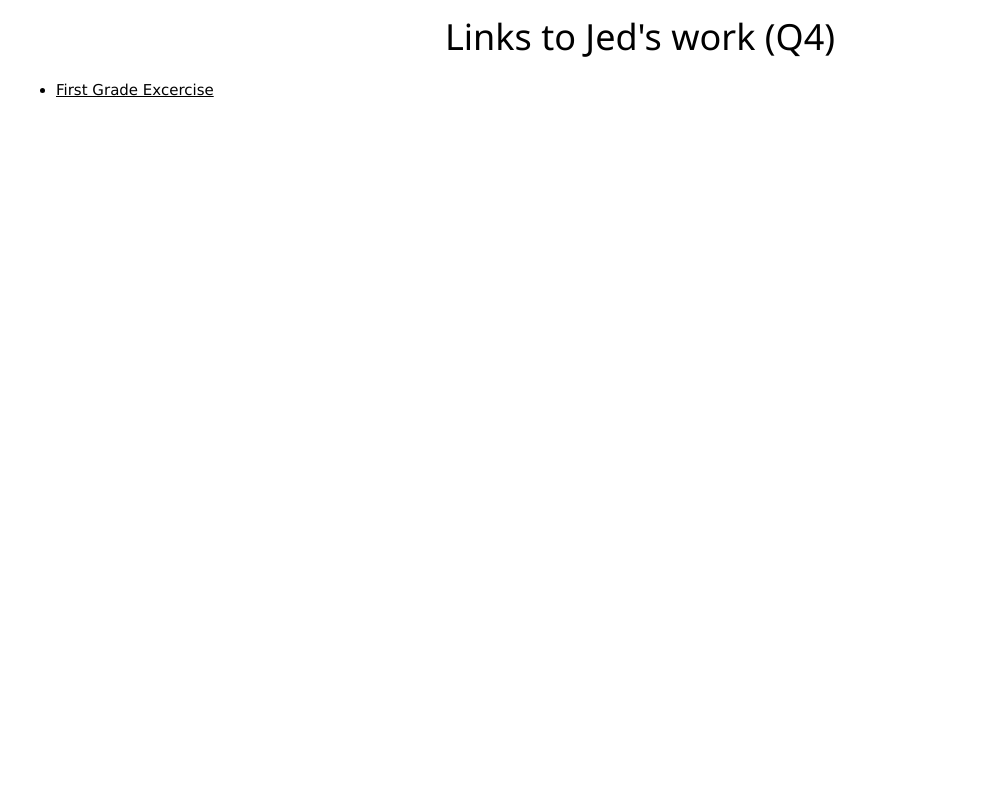
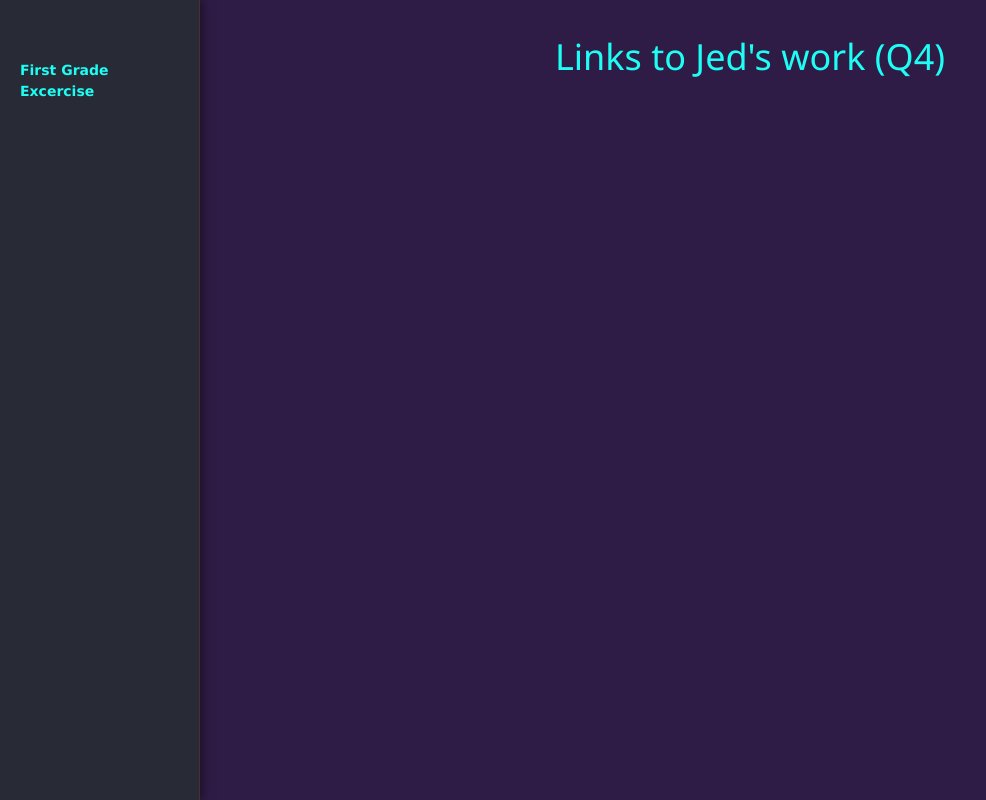
Before and after one commit to Bakon08/CS3_4thQtrPortfolio_Na27, a plain HTML site: page index.html in a window 1280 px wide. Shown: the whole page, without its empty margins (0-986 px from the left). Drawn offline with nearby package versions, Linux system fonts and the light colour scheme; the site is published under a folder, as on GitHub Pages, so addresses that start at the root find nothing.

Commit message:
final error fix

```diff
--- a/index.html
+++ b/index.html
@@ -2,7 +2,7 @@
 <html>
 <head>
   <title>Jed's Portfolio</title>
-  <link rel="stylesheet" type="text/css" href="/Public/style.css">
+  <link rel="stylesheet" type="text/css" href="./public/style.css">
   <link rel="stylesheet" href="https://www.w3schools.com/w3css/5/w3.css">
 </head>
 <body>
```
